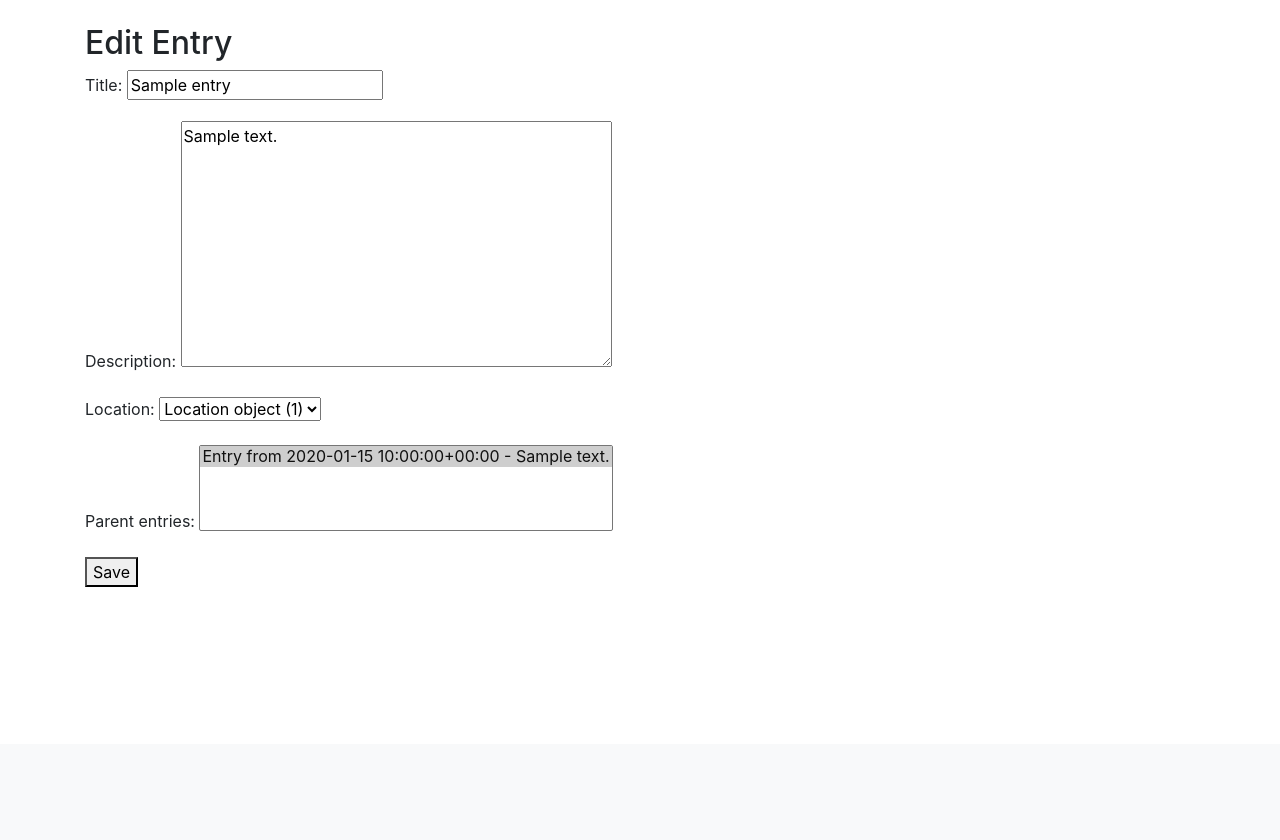
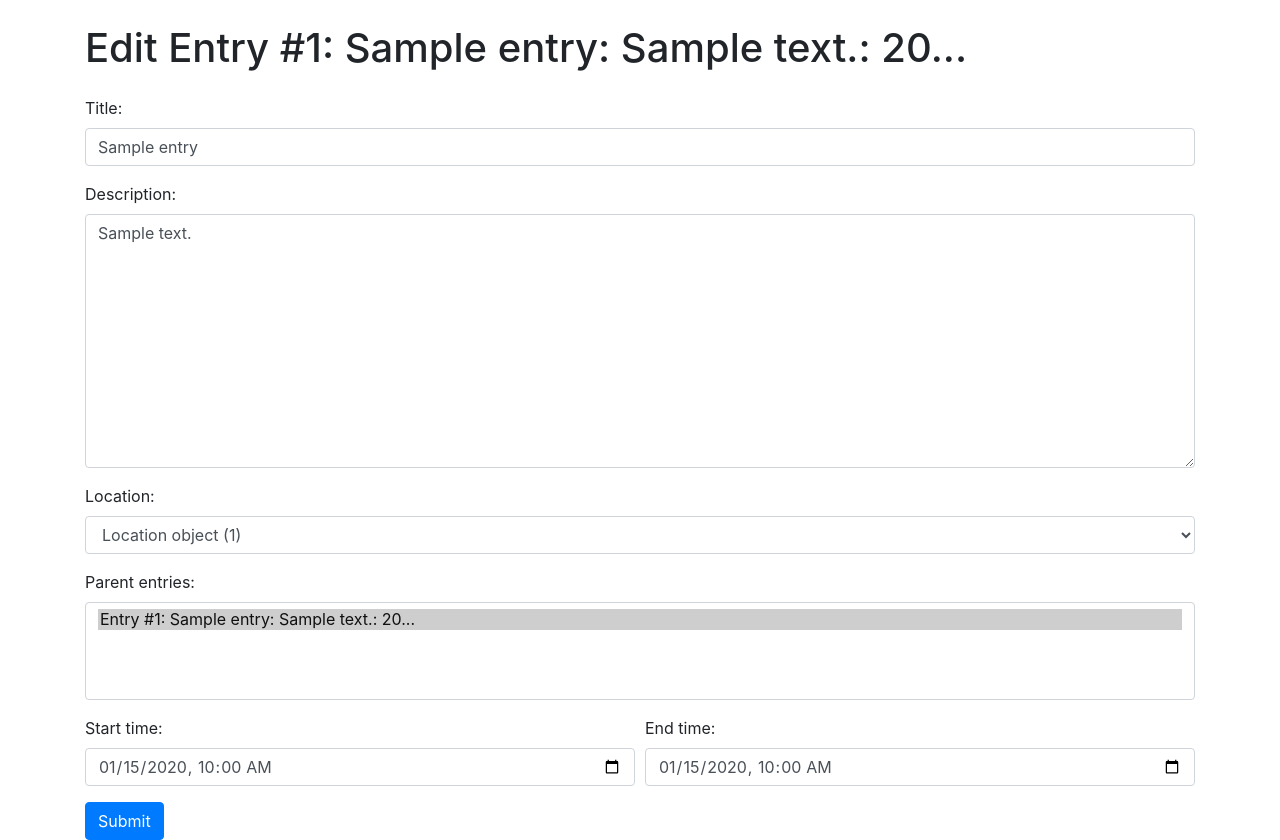
Before and after one commit to kevinveenbirkenbach/journal, a Django app: page /entry/edit/1/ in a window 1280 px wide. Shown: the part 56-896 px from the top of the page. Before the commit the page ends 643 px from the top, so only its background shows below. Run offline with Django 4.2, Linux system fonts and the light colour scheme; a user stored in the database is signed in; tables that the repository leaves empty hold one stand-in row (values such as "Sample post"); some libraries are stand-ins or nearby versions.

Commit message:
Optimized edit entry

```diff
--- a/journal_app/models.py
+++ b/journal_app/models.py
@@ -47,4 +47,18 @@ class Entry(models.Model):
         if not(self.title or self.description):
             raise ValidationError(_('Title or description must be set.'))
     def __str__(self):
-        return f'Entry from {self.time_frame.start_time if self.time_frame else "N/A"} - {self.description[:20]}'
+        string = f'Entry #{self.id}: '
+        if self.title:
+            string += f'{self.title}: '
+        if self.description:
+            string += f'{self.description}: '
+        if self.time_frame:
+            if self.time_frame.start_time:
+                string += str(self.time_frame.start_time) + ' '
+                if self.time_frame.end_time:
+                    string += "-"
+            if self.time_frame.end_time:
+                string += str(self.time_frame.start_time) + ' '
+        if string.count('') >= 40:
+            string = f'{string[:40]}...'
+        return string
--- a/journal_app/templates/journal_app/edit_entry.html
+++ /dev/null
@@ -1,9 +0,0 @@
-{% extends "base.html" %}
-{% block content %}
-<h2>Edit Entry</h2>
-<form method="post">
-    {% csrf_token %}
-    {{ form.as_p }}
-    <button type="submit">Save</button>
-</form>
-{% endblock %}
--- /dev/null
+++ b/journal_app/templates/journal_app/entry/edit_entry.html
@@ -0,0 +1,6 @@
+{% extends "base.html" %}
+{% block content %}
+<h1 class="mb-4">Edit {{entry}}</h1>
+{% include "journal_app/entry/entry.html" with entry_form=entry_form time_frame_form=time_frame_form %}
+
+{% endblock %}
--- a/journal_app/templates/journal_app/add_entry.html
+++ b/journal_app/templates/journal_app/entry/entry.html
@@ -1,13 +1,6 @@
-{% extends "base.html" %}
-{% block content %}
-
-{% load widget_tweaks %}
-
-<h1 class="mb-4">Add Entry</h1>
-
 {% include "errors.html" with form=time_frame_form form_name="TimeFrame" %}
 {% include "errors.html" with form=entry_form form_name="Entry" %}
-
+{% load widget_tweaks %}
 <form method="POST" class="needs-validation" novalidate>
     {% csrf_token %}
 
@@ -37,5 +30,3 @@
 
     <button type="submit" class="btn btn-primary">Submit</button>
 </form>
-
-{% endblock %}
--- a/journal_app/views.py
+++ b/journal_app/views.py
@@ -31,13 +31,13 @@ def edit_entry(request, entry_id):
         return HttpResponseForbidden(_("The user needs to own the page to edit it"))
 
     if request.method == 'POST':
-        form = EntryForm(request.POST, instance=entry)
-        if form.is_valid():
-            form.save()
+        entry_form = EntryForm(request.POST, instance=entry)
+        if entry_form.is_valid():
+            entry_form.save()
     else:
-        form = EntryForm(instance=entry)
+        entry_form = EntryForm(instance=entry)
 
-    return render(request, 'journal_app/edit_entry.html', {'form': form, 'entry': entry})
+    return render(request, 'journal_app/entry/edit_entry.html', {'entry_form': entry_form, 'time_frame_form': TimeFrameForm(instance=entry.time_frame), 'entry': entry})
 
 @login_required
 def add_entry(request):
@@ -78,6 +78,4 @@ def add_entry(request):
 
             # Save many-to-many data if needed
             entry_form.save_m2m()
-
-    entries = Entry.objects.all()
-    return render(request, 'journal_app/add_entry.html', {'entry_form': entry_form, 'time_frame_form': time_frame_form, 'entries': entries})
+    return render(request, 'journal_app/entry/add_entry.html', {'entry_form': entry_form, 'time_frame_form': time_frame_form})
```
Also changed, not shown: journal_app/templates/journal_app/entry/add_entry.html (added, +7 -0 lines).
